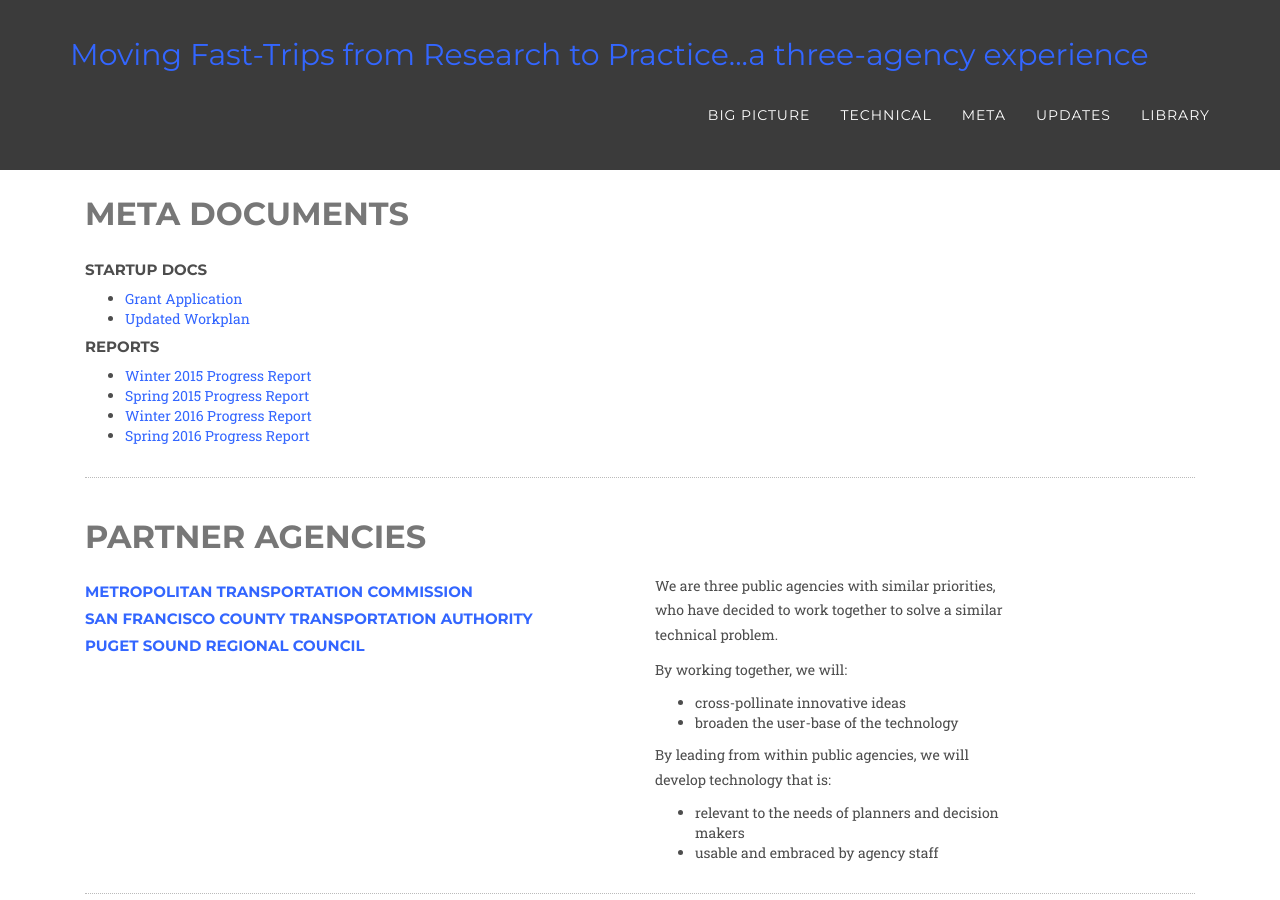
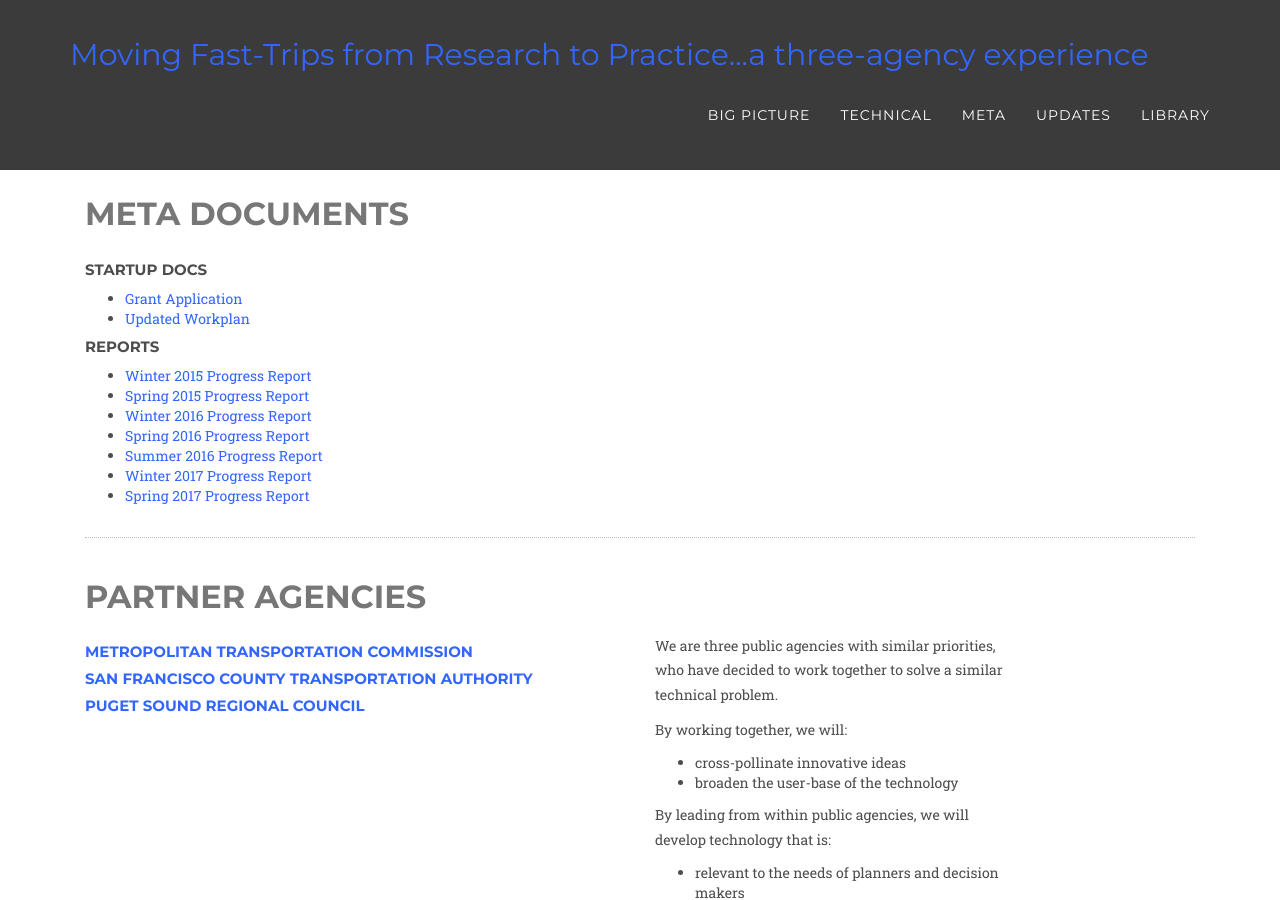
Before and after one commit to BayAreaMetro/fast-trips-project, a Jekyll site: the page built from meta/index.html, in a window 1280 px wide and 900 px high. Built offline with Jekyll 4.4.1, drawn with Linux system fonts in a browser that asks for light colours; some web fonts are replaced.

Commit message:
Update progress report links on meta page

```diff
--- a/meta/index.html
+++ b/meta/index.html
@@ -43,6 +43,21 @@
                     		  <li>
                 				<a href="https://mtcdrive.box.com/s/jrkvqwwl6huwzyot8bb5et2w71j9tf2z">
                     			Spring 2016 Progress Report
+                    			</a>
+                    		  </li>
+                    		  <li>
+                				<a href="{{ site.baseurl }}/library/2016_07_MTC_SHRP2_Quarterly_Progress_Report.pdf">
+                    			Summer 2016 Progress Report
+                    			</a>
+                    		  </li>
+                    		   <li>
+                				<a href="{{ site.baseurl }}/library/2017-01-MTC-SHRP2-Quarterly-Progress-Report.pdf">
+                    			Winter 2017 Progress Report
+                    			</a>
+                    		  </li>
+                    		  <li>
+                				<a href="{{ site.baseurl }}/library/2017-04-MTC-SHRP2-Quarterly-Progress-Report.pdf">
+                    			Spring 2017 Progress Report
                     			</a>
                     		  </li>
                     		</ul>
```
